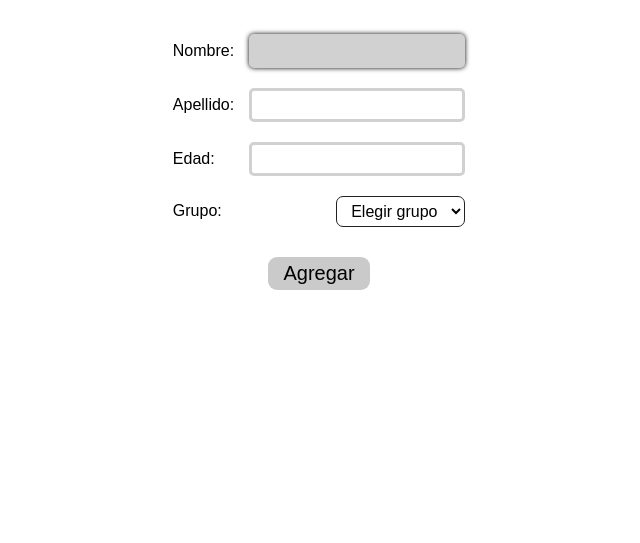
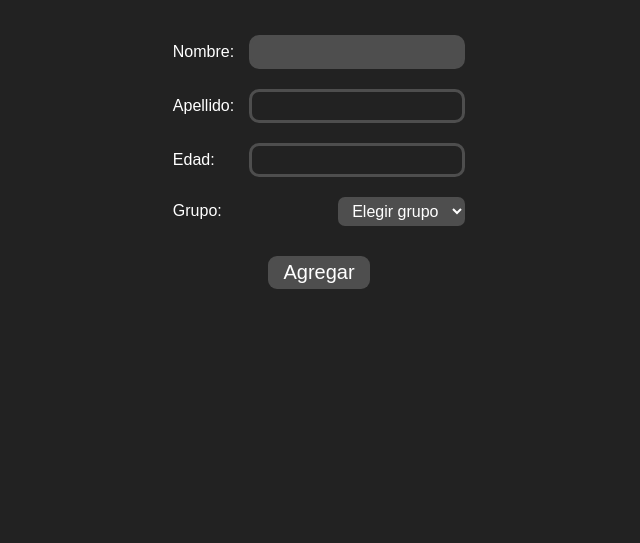
Before and after one commit to Juankyyy/FormRegistro, a plain HTML site: page index.html in a window 1280 px wide. Shown: the part 257-800 px from the top of the page, without its empty margins (321-961 px from the left). Drawn offline with Linux system fonts and the light colour scheme; a web font is replaced by a local one.

Commit message:
Cambio de tema oscuro, hovers y colores

```diff
--- a/styles.css
+++ b/styles.css
@@ -13,9 +13,14 @@ input[type=number] { -moz-appearance:textfield; }
     font-family: 'Rethink Sans', sans-serif;
 }
 
+html {
+    background-color: #222;
+    color: #fff;
+}
+
 table {
     border-collapse: collapse;
-    border: 3px solid #000;
+    border: 2px solid #d1d1d1;
 }
 
 td, th {
@@ -58,29 +63,32 @@ select {
 
 .input {
     font-size: 16px;
-    border: solid #d1d1d1;
+    background-color: #222;
+    border: solid #4e4e4e;
+    color: #fff;
     padding: 5px;
-    border-radius: 5px;
+    border-radius: 10px;
     width: 20vw;
+    max-width: 200px;
     transition: all 0.3s;
-    max-width: 200px;
 }
 
 .input:hover {
-    box-shadow: 0px 2px 3px #000;
+    box-shadow: 0px 0px 10px #4e4e4e;
+    background-color: #4e4e4e;
 }
 
 .input:focus {
+    background-color: #4e4e4e;
     outline: none;
-    background-color: #d1d1d1;
-    box-shadow: 0px 0px 5px #000;
 }
 
 .btnInicio {
     margin-top: 10px;
     font-size: 20px;
     padding: 5px 15px;
-    background-color: #cacaca;
+    background-color: #4e4e4e;
+    color: #fff;
     cursor: pointer;
     border-radius: 9px;
     transition: all 0.3s;
@@ -90,7 +98,6 @@ select {
     color: #fff;
     background-color: #0066ff;
     box-shadow: 0px 1px 10px #0066ff;
-    font-weight: bold;
 }
 
 #group {
@@ -98,18 +105,20 @@ select {
     padding: 5px 10px;
     background-color: #fff;
     border: none;
-    border: 1px solid #222;
+    color: #fff;
+    background-color: #4e4e4e;
     border-radius: 7px;
     transition: all 0.3s;
 }
 
 #group:hover {
-    box-shadow: 0px 1px 5px #222;
+    box-shadow: 0px 0px 10px #4e4e4e;
 }
 
 .btnEdit, .btnDelete {
     border: none;
-    background-color: #d9d9d9;
+    background-color: #4e4e4e;
+    color: #fff;
     cursor: pointer;
     padding: 5px 10px;
     border-radius: 6px;
@@ -118,10 +127,10 @@ select {
 
 .btnEdit:hover {
     background-color: #0066ff;
-    color: #fff;
+    box-shadow: 0px 0px 10px #0066ff;
 }
 
 .btnDelete:hover {
     background-color: #ff3131;
-    color: #fff;
+    box-shadow: 0px 0px 10px #ff3131;
 }
```
